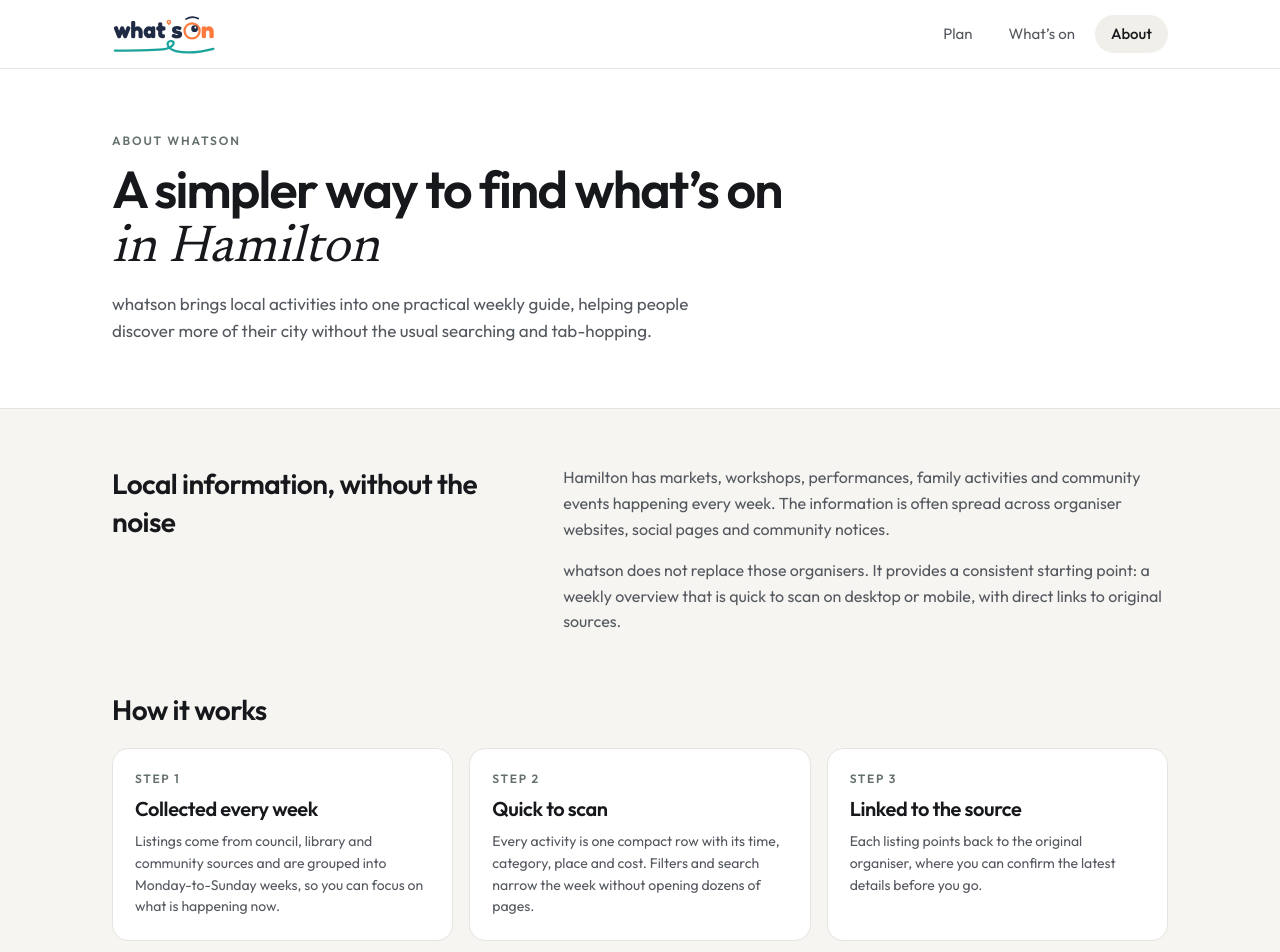
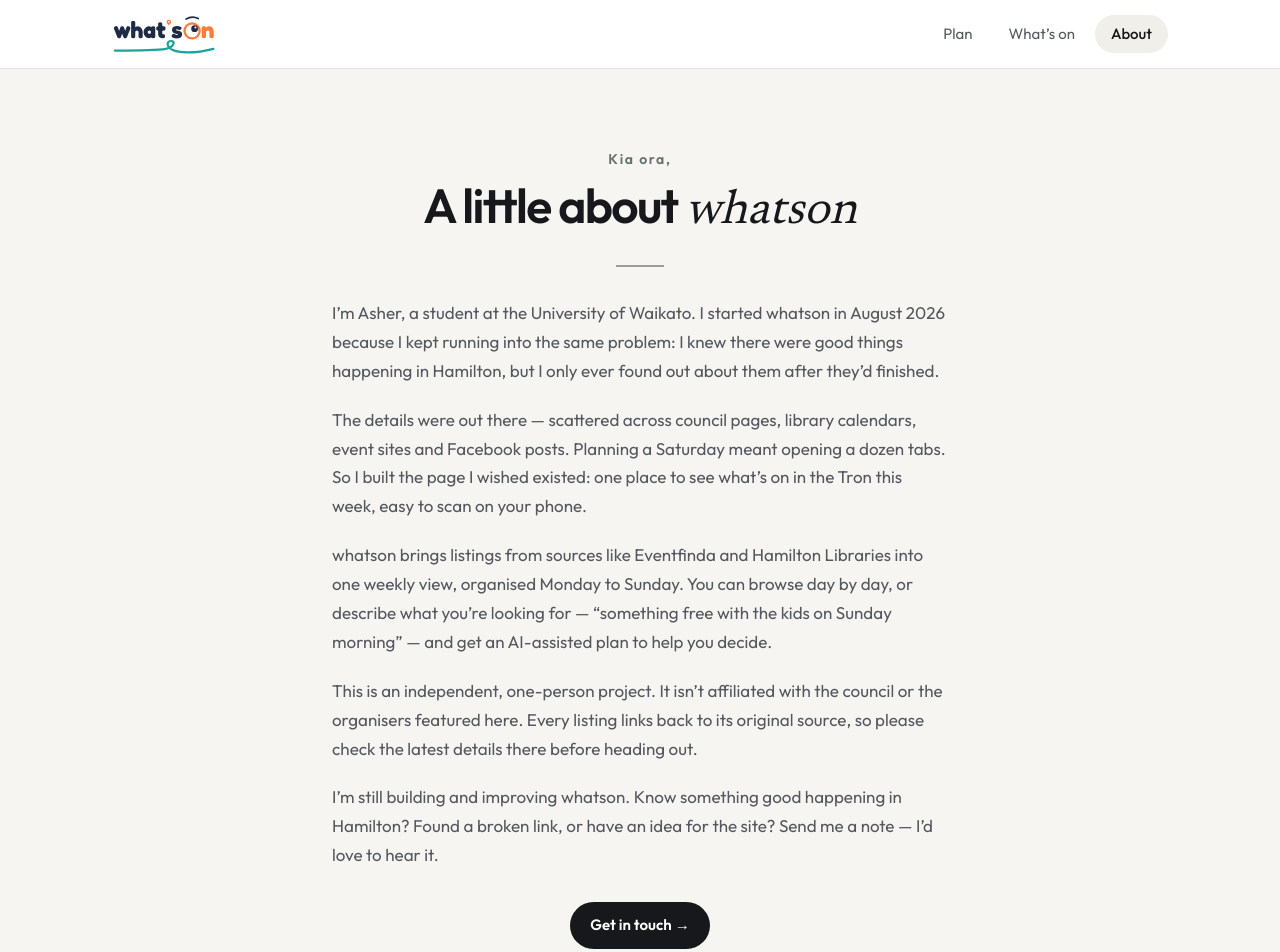
Before and after one commit to boqiaok/the-tron-loop, a Next.js app in the folder web/: page /about in a window 1280 px wide. Shown: the top 952 px of the page. Built offline with nearby package versions, Linux system fonts and the light colour scheme.

Commit message:
Rewrite about page as a personal note from the developer

```diff
--- a/web/src/app/(public)/about/page.tsx
+++ b/web/src/app/(public)/about/page.tsx
@@ -4,87 +4,75 @@ import Link from "next/link";
 export const metadata: Metadata = {
   title: "About",
   description:
-    "Learn how whatson makes Hamilton activities easier to discover.",
+    "whatson is an independent weekly guide to what’s on in Hamilton, built by University of Waikato student Asher Jin.",
 };
 
-const steps = [
-  {
-    title: "Collected every week",
-    description:
-      "Listings come from council, library and community sources and are grouped into Monday-to-Sunday weeks, so you can focus on what is happening now.",
-  },
-  {
-    title: "Quick to scan",
-    description:
-      "Every activity is one compact row with its time, category, place and cost. Filters and search narrow the week without opening dozens of pages.",
-  },
-  {
-    title: "Linked to the source",
-    description:
-      "Each listing points back to the original organiser, where you can confirm the latest details before you go.",
-  },
-];
+const contactEmail = "hello@whson.com";
 
 export default function AboutPage() {
   return (
     <main>
-      <section className="border-b bg-card">
-        <div className="mx-auto flex max-w-[1120px] flex-col gap-3.5 px-[18px] py-10 md:px-8 md:py-16">
-          <span className="text-xs font-semibold tracking-[0.16em] text-muted-foreground uppercase">
-            About whatson
+      <article className="mx-auto flex max-w-[680px] flex-col items-center px-[18px] py-12 md:px-8 md:py-20">
+        <span className="text-sm font-semibold tracking-[0.12em] text-muted-foreground">
+          Kia ora,
+        </span>
+        <h1 className="mt-3 text-center text-[32px] leading-[1.06] tracking-[-0.035em] md:text-[48px] md:leading-[1.02]">
+          A little about{" "}
+          <span className="font-serif font-normal italic tracking-normal">
+            whatson
           </span>
-          <h1 className="max-w-[720px] text-[32px] leading-[1.06] tracking-[-0.035em] md:text-[52px] md:leading-[1.02]">
-            A simpler way to find what’s on{" "}
-            <span className="font-serif font-normal italic tracking-normal">
-              in Hamilton
-            </span>
-          </h1>
-          <p className="max-w-[640px] text-base leading-[1.6] text-body md:text-[17px]">
-            whatson brings local activities into one practical weekly
-            guide, helping people discover more of their city without the usual
-            searching and tab-hopping.
+        </h1>
+        <hr className="mt-7 w-12 border-t-2 border-foreground/40" />
+
+        <div className="mt-8 flex flex-col gap-5 text-base leading-[1.7] text-body md:text-[17px]">
+          <p>
+            I’m Asher, a student at the University of Waikato. I started
+            whatson in August 2026 because I kept running into the same
+            problem: I knew there were good things happening in Hamilton, but I
+            only ever found out about them after they’d finished.
+          </p>
+          <p>
+            The details were out there — scattered across council pages,
+            library calendars, event sites and Facebook posts. Planning a
+            Saturday meant opening a dozen tabs. So I built the page I wished
+            existed: one place to see what’s on in the Tron this week, easy to
+            scan on your phone.
+          </p>
+          <p>
+            whatson brings listings from sources like Eventfinda and Hamilton
+            Libraries into one weekly view, organised Monday to Sunday. You can
+            browse day by day, or describe what you’re looking for —
+            “something free with the kids on Sunday morning” — and get an
+            AI-assisted plan to help you decide.
+          </p>
+          <p>
+            This is an independent, one-person project. It isn’t affiliated
+            with the council or the organisers featured here. Every listing
+            links back to its original source, so please check the latest
+            details there before heading out.
+          </p>
+          <p>
+            I’m still building and improving whatson. Know something good
+            happening in Hamilton? Found a broken link, or have an idea for the
+            site? Send me a note — I’d love to hear it.
           </p>
         </div>
-      </section>
 
-      <section className="mx-auto grid max-w-[1120px] gap-6 px-[18px] py-10 md:grid-cols-[0.8fr_1.2fr] md:gap-12 md:px-8 md:py-14">
-        <h2 className="text-2xl md:text-[28px]">
-          Local information, without the noise
-        </h2>
-        <div className="flex flex-col gap-4 text-base leading-[1.6] text-body">
-          <p>
-            Hamilton has markets, workshops, performances, family activities
-            and community events happening every week. The information is
-            often spread across organiser websites, social pages and community
-            notices.
-          </p>
-          <p>
-            whatson does not replace those organisers. It provides a
-            consistent starting point: a weekly overview that is quick to scan
-            on desktop or mobile, with direct links to original sources.
-          </p>
-        </div>
-      </section>
+        <a
+          href={`mailto:${contactEmail}`}
+          className="mt-8 rounded-full bg-primary px-5 py-3 text-[15px] font-semibold text-primary-foreground hover:text-primary-foreground hover:no-underline"
+        >
+          Get in touch →
+        </a>
 
-      <section className="mx-auto flex max-w-[1120px] flex-col gap-5 px-[18px] pb-10 md:px-8 md:pb-14">
-        <h2 className="text-2xl md:text-[28px]">How it works</h2>
-        <ol className="grid gap-4 md:grid-cols-3">
-          {steps.map((step, index) => (
-            <li
-              key={step.title}
-              className="flex flex-col gap-2 rounded-[16px] border bg-card p-[22px]"
-            >
-              <span className="text-xs font-semibold tracking-[0.14em] text-muted-foreground uppercase">
-                Step {index + 1}
-              </span>
-              <h3 className="text-xl">{step.title}</h3>
-              <p className="text-sm leading-[1.55] text-body">
-                {step.description}
-              </p>
-            </li>
-          ))}
-        </ol>
-      </section>
+        <p className="mt-10 self-start text-base leading-[1.5]">
+          — <span className="font-semibold">Asher Jin</span>
+          <br />
+          <span className="font-serif text-muted-foreground italic">
+            University of Waikato
+          </span>
+        </p>
+      </article>
 
       <section className="mx-auto max-w-[1120px] px-[18px] pb-12 md:px-8 md:pb-16">
         <div className="flex flex-col gap-5 rounded-[16px] bg-primary p-[22px] text-primary-foreground md:flex-row md:items-center md:justify-between md:p-8">
```
